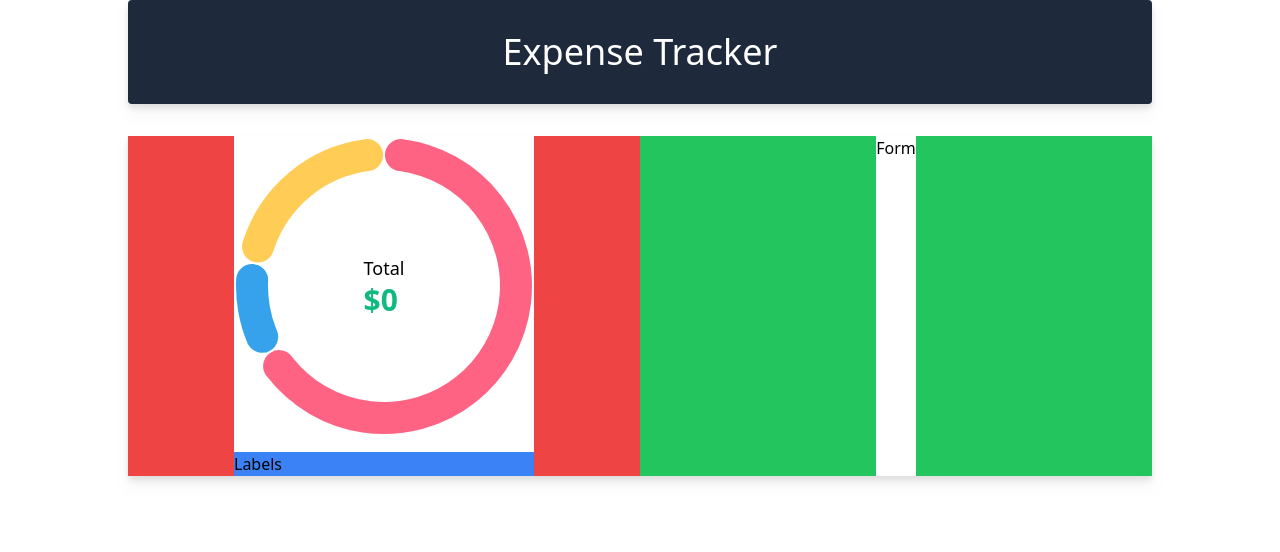
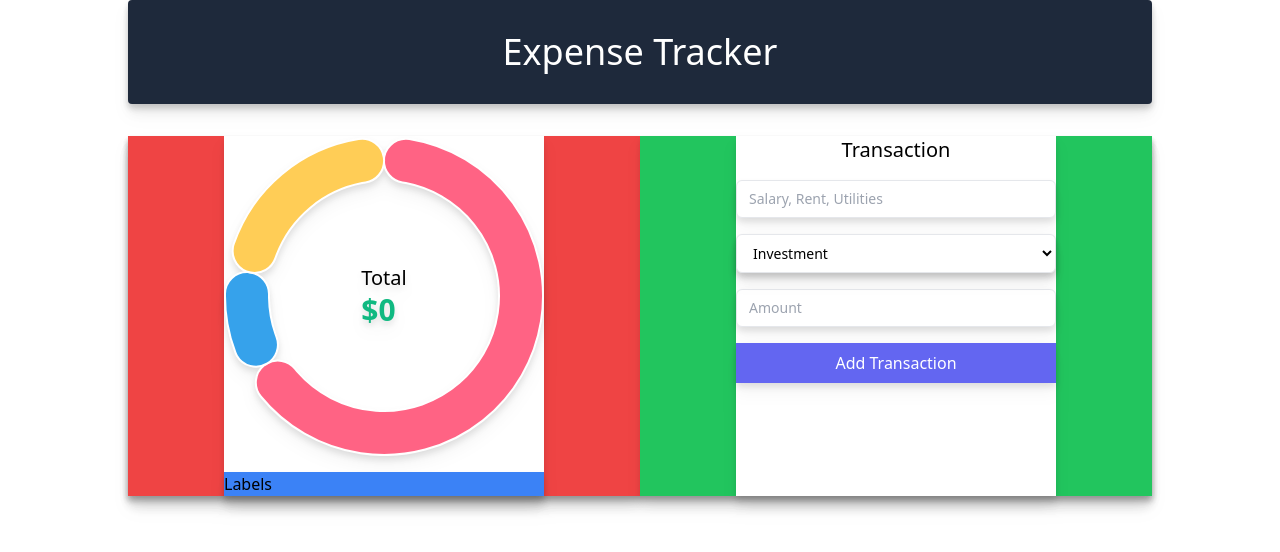
Before and after one commit to klam2k20/Expense-Tracker, a React (Create React App) app in the folder client/: page / in a window 1280 px wide. Shown: the top 552 px of the page. Built offline with nearby package versions, Linux system fonts and the light colour scheme.

Commit message:
Add transaction form

```diff
--- a/client/package.json
+++ b/client/package.json
@@ -12,6 +12,7 @@
     "react": "^18.2.0",
     "react-chartjs-2": "^5.2.0",
     "react-dom": "^18.2.0",
+    "react-hook-form": "^7.42.1",
     "react-scripts": "5.0.1",
     "web-vitals": "^2.1.0"
   },
--- a/client/src/App.css
+++ b/client/src/App.css
@@ -4,3 +4,13 @@
 	left: 50%;
 	transform: translate(-50%, -50%);
 }
+
+div,
+inputs,
+select {
+	@apply drop-shadow-lg;
+}
+
+.form-input {
+	@apply py-2 px-3 border border-gray-200 bg-white rounded-md focus:outline-none focus:ring-indigo-500 sm:text-sm w-full;
+}
--- a/client/src/App.jsx
+++ b/client/src/App.jsx
@@ -4,7 +4,7 @@ import Form from './components/Form';
 
 function App() {
   return (
-    <div className="App lg:max-w-screen-lg mx-auto drop-shadow-lg">
+    <div className="App lg:max-w-screen-lg mx-auto">
       <h1 className="text-center text-white py-8 bg-slate-800 text-4xl xl:rounded">Expense Tracker</h1>
       <div className="grid md:grid-cols-2 py-8">
         <Chart />
--- a/client/src/components/Chart.jsx
+++ b/client/src/components/Chart.jsx
@@ -27,10 +27,10 @@ const config = {
 function Chart() {
   return (
     <div className="flex justify-center bg-red-500">
-      <div className="max-w-sm bg-white flex flex-col gap-4">
+      <div className="max-w-xs bg-white flex flex-col gap-4 sm:w-3/4 w-full">
         <div className="relative">
           <Doughnut data={config.data} options={config.options} />
-          <h1 className="text-lg chart-total">
+          <h1 className="text-xl chart-total">
             Total
             <span className="block text-emerald-500 font-bold text-3xl">$0</span>
           </h1>
--- a/client/src/components/Form.jsx
+++ b/client/src/components/Form.jsx
@@ -1,10 +1,30 @@
 import React from 'react';
+import { useForm } from 'react-hook-form';
 
 function Form() {
+  const { register, handleSubmit } = useForm();
+
+  const onSubmit = (data) => {
+    if (!data) return;
+    console.log(data);
+  };
+
   return (
     <div className="flex justify-center bg-green-500">
-      <div className="max-w-sm bg-white">
-        Form
+      <div className="max-w-xs bg-white flex flex-col gap-4 sm:w-3/4 w-full">
+        <h1 className="text-xl font-bond text-center">Transaction</h1>
+        <form id="form" onSubmit={handleSubmit(onSubmit)}>
+          <div className="flex flex-col gap-4">
+            <input {...register('title')} type="text" placeholder="Salary, Rent, Utilities" className="form-input" />
+            <select {...register('type')} className="form-input">
+              <option value="Investment" defaultValue>Investment</option>
+              <option value="Saving">Saving</option>
+              <option value="Expense">Expense</option>
+            </select>
+            <input {...register('amount')} type="text" placeholder="Amount" className="form-input" />
+            <button className="bg-indigo-500 w-full text-white py-2" type="submit">Add Transaction</button>
+          </div>
+        </form>
       </div>
     </div>
   );
```
Also changed, not shown: 1 other file (tests, documents, lock files or other folders).
